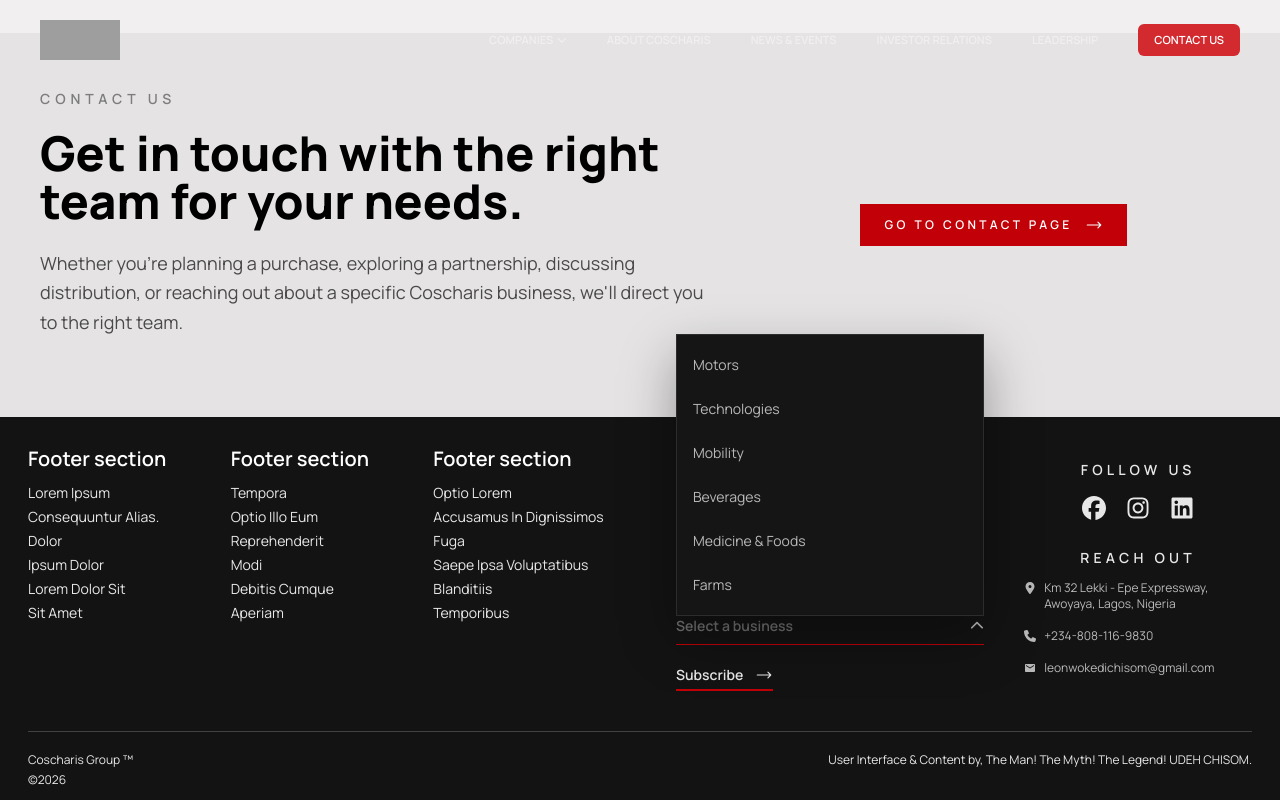
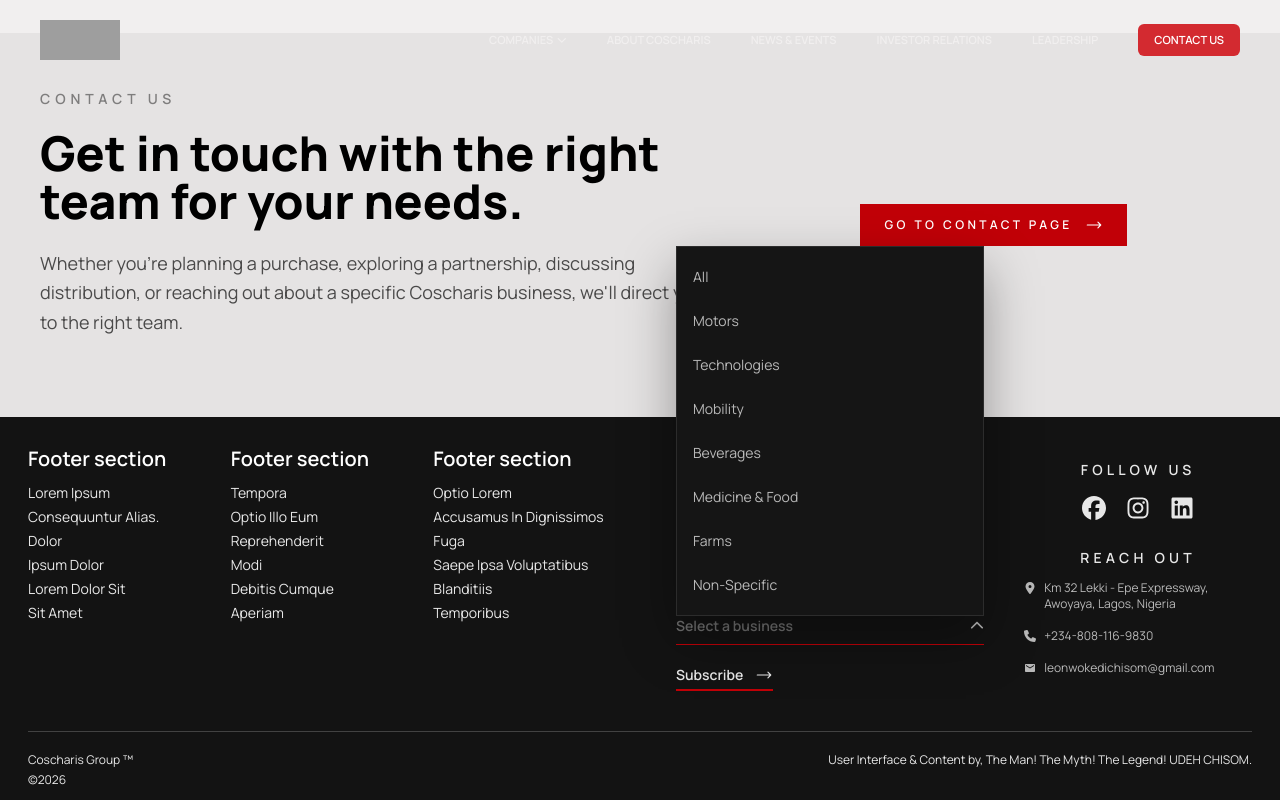
Before and after one commit to Udeh-png/coscharis-group, a Next.js app: page / in a window 1280 px wide. Both pictures are taken after a click on the button "Select a business". Shown: the part 2828-3628 px from the top of the page. Built offline with nearby package versions, Linux system fonts and the light colour scheme; grey boxes are pictures that could not be loaded.

Commit message:
add company's businesses to data.ts ; make it so pressing escape key removes the footer dropdown

```diff
--- /dev/null
+++ b/src/data.ts
@@ -0,0 +1,8 @@
+export const Businesses = [
+  "Motors",
+  "Technologies",
+  "Mobility",
+  "Beverages",
+  "Medicine & Food",
+  "Farms",
+];
--- a/src/sections/shared/footer.tsx
+++ b/src/sections/shared/footer.tsx
@@ -17,6 +17,7 @@
 import { HiOutlineArrowLongRight } from "react-icons/hi2";
 import { MdEmail } from "react-icons/md";
 import z from "zod";
+import { Businesses } from "@/data";
 
 const newsLetterSignupSchema = z.object({
   emailField: z.email(),
@@ -31,14 +32,7 @@
       resolver: zodResolver(newsLetterSignupSchema),
     });
   const dropdownRef = useRef<HTMLDivElement>(null);
-  const businessOptions = [
-    "Motors",
-    "Technologies",
-    "Mobility",
-    "Beverages",
-    "Medicine & Foods",
-    "Farms",
-  ];
+  const businessOptions = ["All", ...Businesses, "Non-Specific"];
 
   const submitForm: SubmitHandler<NewsLetterSignupType> = (data) => {
     console.log(data);
@@ -57,10 +51,18 @@
       }
     };
 
+    const handleEscKeyPress = (event: KeyboardEvent) => {
+      if (event.key === "Escape") {
+        setBusinessesDropdown(false);
+      }
+    };
+
     document.addEventListener("mousedown", handleClickOutside);
+    document.addEventListener("keyup", handleEscKeyPress);
 
     return () => {
       document.removeEventListener("mousedown", handleClickOutside);
+      document.removeEventListener("keyup", handleEscKeyPress);
     };
   }, []);
 
@@ -153,7 +155,7 @@
                   <AnimatePresence>
                     {businessesDropdown && (
                       <motion.div
-                        className="absolute inset-x-0 bottom-full max-[1100px]:bottom-auto max-[1100px]:top-full z-10 mt-3 overflow-hidden border border-white/10 bg-[#151515] shadow-[0_22px_50px_rgba(0,0,0,0.35)]"
+                        className="absolute inset-x-0 bottom-full max-[1100px]:bottom-auto max-[1100px]:top-full z-10 mt-3 overflow-hidden border border-white/10 bg-[#151515] shadow-[0_22px_50px_rgba(0,0,0,0.35)] caret-transparent"
                         initial={{
                           opacity: 0,
                           y: "var(--footer-dropdown-dir)",
```
Also changed, not shown: src/sections/home/our-businesses.tsx (+0 -14 lines).
